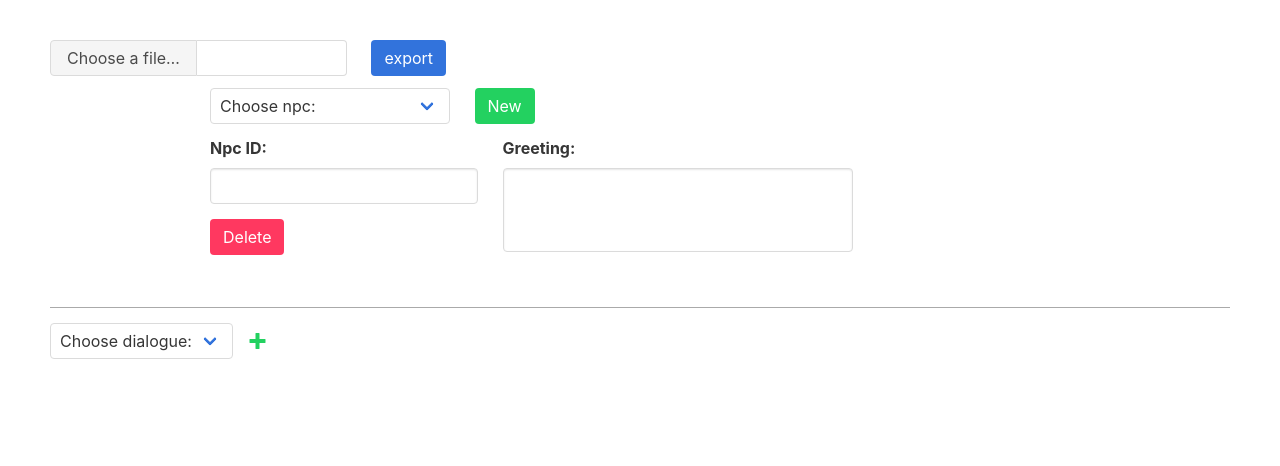
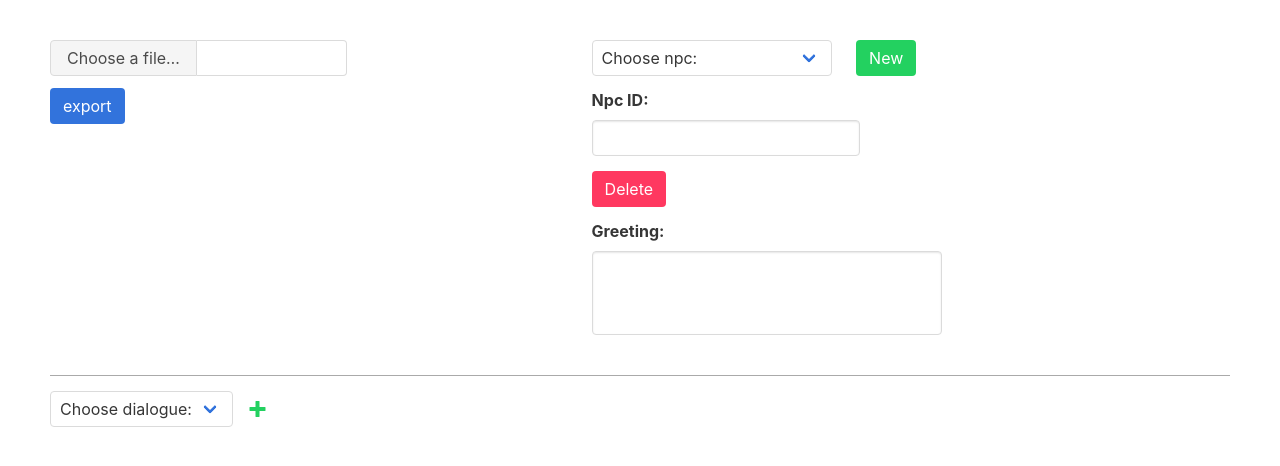
Before and after one commit to jasbuber/dialogue-generator, a website with bundled scripts: page index.html in a window 1280 px wide. Built offline with nearby package versions, Linux system fonts and the light colour scheme; files whose address does not match are found by name.

Commit message:
style update

```diff
--- a/css/main.css
+++ b/css/main.css
@@ -81,6 +81,13 @@ svg{
 .dialogue-management-div{
     border-bottom: 1px solid #AAA;
     padding: 40px 0px;
+    display: flex;
+    flex-direction: row;
+    justify-content: space-between;
+}
+
+.dialogue-management-div > div{
+    flex-grow: 1;
 }
 
 .field {
--- a/index.html
+++ b/index.html
@@ -56,6 +56,7 @@
                 </div>
             </div>
         </div>
+        <div></div>
         <div class="modal delete-dialogue-confirmation">
             <div class="modal-background"></div>
             <div class="modal-content">
@@ -82,6 +83,7 @@
         </div>
     </div>
     <div class="dialogue-tree-controls">
+        <div>
             <div class="field">
                 <div class="control">
                     <div class="select"><select class="dialogue-list"></select></div>
@@ -91,6 +93,7 @@
                 <span class="button icon-plus add-dialogue"></span>
             </div>
         </div>
+    </div>
     <div id="dialogue-tree" class="dialogue-tree">
 
     </div>
```
Lines whose indentation alone changed are shown as unchanged.
